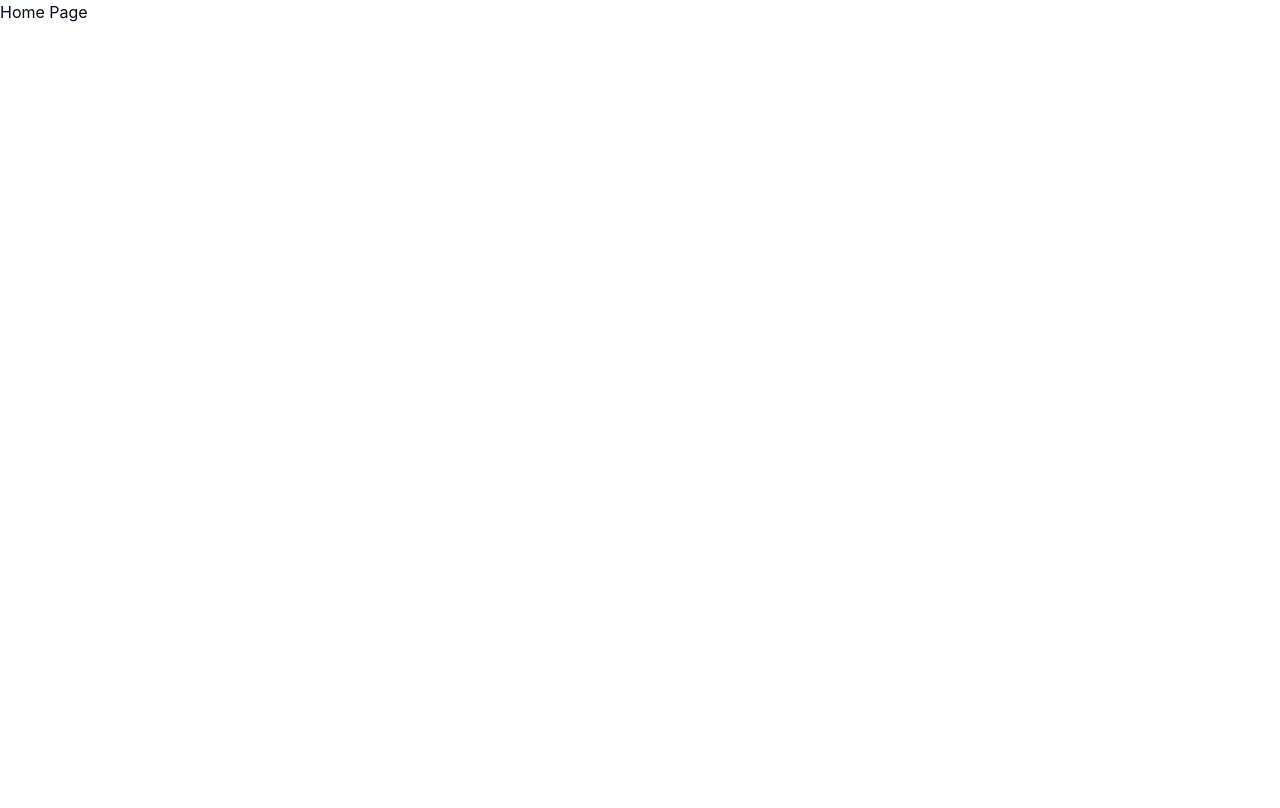
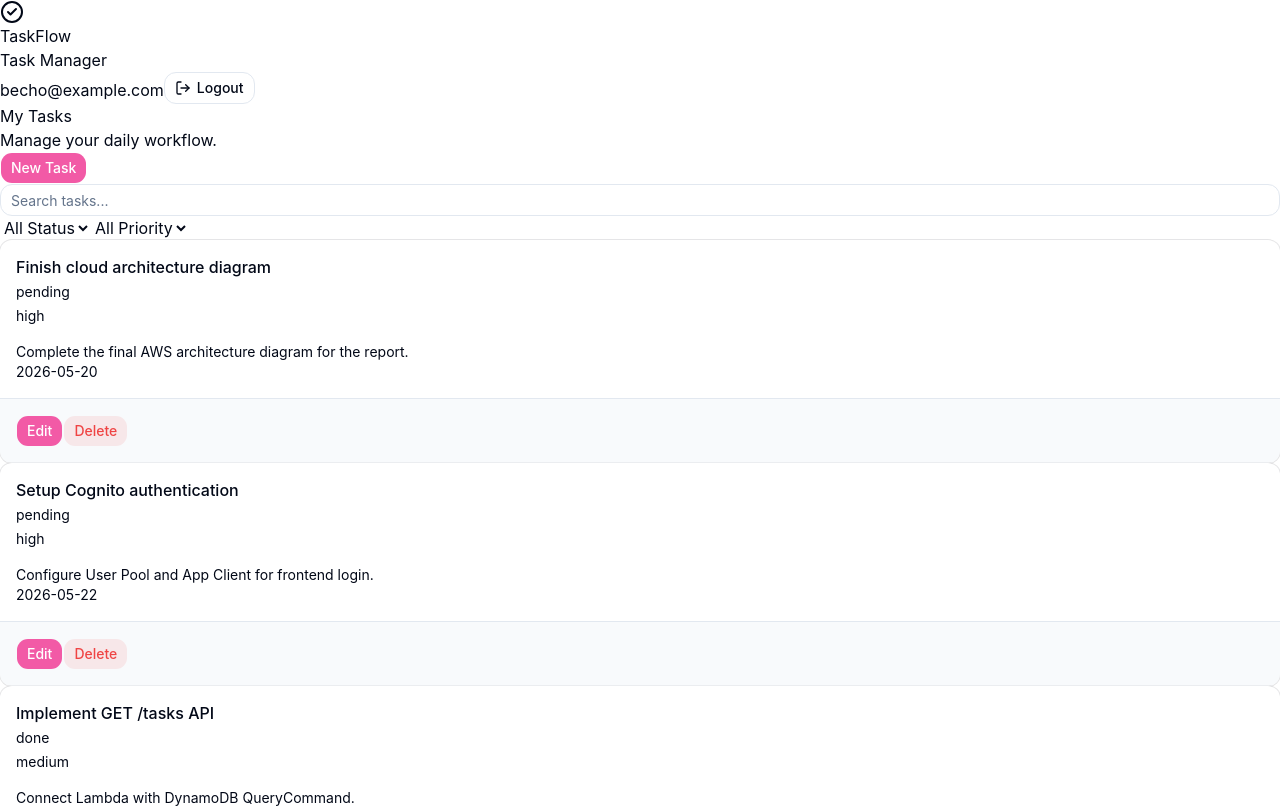
Before and after one commit to thang-ngquoc/task-manager, a React app in the folder frontend/: page / in a window 1280 px wide. Shown: the top 808 px of the page. Built offline with nearby package versions, Linux system fonts and the light colour scheme; the HTML template or start-up script is replaced by a standard one.

Commit message:
feat(fe): add dashboard layout, filter and task card layout

```diff
--- a/frontend/src/App.jsx
+++ b/frontend/src/App.jsx
@@ -1,5 +1,5 @@
 import { Routes, Route } from 'react-router-dom'
-import HomePage from './pages/HomePage'
+import DashboardPage from './pages/DashboardPage'
 import SignupPage from './pages/SignupPage'
 import LoginPage from './pages/LoginPage'
 import ConfirmPage from './pages/ConfirmPage'
@@ -7,7 +7,7 @@ import ConfirmPage from './pages/ConfirmPage'
 function App() {
   return (
     <Routes>
-      <Route path="/" element={<HomePage />} />
+      <Route path="/" element={<DashboardPage />} />
       <Route path="/login" element={<LoginPage />} />
       <Route path="/signup" element={<SignupPage />} />
       <Route path="/confirm" element={<ConfirmPage />} />
--- /dev/null
+++ b/frontend/src/components/layout/AppLayout.jsx
@@ -0,0 +1,12 @@
+import Header from '@/components/layout/Header'
+
+export default function AppLayout({children}) {
+    return (
+        <div>
+            <Header />
+            <main>
+                {children}
+            </main>
+        </div>
+    );
+}
--- /dev/null
+++ b/frontend/src/components/layout/Header.jsx
@@ -0,0 +1,26 @@
+import { CheckCircle2, LogOut } from "lucide-react";
+import { Button } from "../ui/button";
+
+export default function Header() {
+    return (
+        <header>
+            <div>
+                <div>
+                    <CheckCircle2 />
+                    <div>
+                        <h1>TaskFlow</h1>
+                        <p>Task Manager</p>
+                    </div>
+                </div>
+
+                <div>
+                    <span>becho@example.com</span>
+
+                    <Button variant="outline">
+                        <LogOut /> Logout
+                    </Button>
+                </div>
+            </div>
+        </header>
+    )
+}
--- /dev/null
+++ b/frontend/src/components/tasks/TaskCard.jsx
@@ -0,0 +1,22 @@
+import { Card, CardContent, CardFooter, CardHeader, CardTitle } from "@/components/ui/card";
+import { Button } from "../ui/button";
+
+export default function TaskCard({ task }) {
+    return (
+        <Card>
+            <CardHeader>
+                <CardTitle>{task.title}</CardTitle>
+                <span>{task.status}</span>
+                <span>{task.priority}</span>
+            </CardHeader>
+            <CardContent>
+                <p>{task.description}</p>
+                <p>{task.dueDate}</p>
+            </CardContent>
+            <CardFooter>
+                <Button>Edit</Button>
+                <Button variant="destructive">Delete</Button>
+            </CardFooter>
+        </Card>
+    );
+}
--- /dev/null
+++ b/frontend/src/components/tasks/TaskFilter.jsx
@@ -0,0 +1,22 @@
+import { Input } from "../ui/input";
+
+export default function TaskFilters() {
+    return (
+        <div>
+            <Input placeholder="Search tasks..." />
+
+            <select>
+                <option value="">All Status</option>
+                <option value="pending">Pending</option>
+                <option value="completed">Done</option>
+            </select>
+
+            <select>
+                <option value="">All Priority</option>
+                <option value="low">Low</option>
+                <option value="medium">Medium</option>
+                <option value="high">High</option>
+            </select>
+        </div>
+    )
+}
--- /dev/null
+++ b/frontend/src/components/tasks/TaskList.jsx
@@ -0,0 +1,11 @@
+import TaskCard from "./TaskCard";
+
+export default function TaskList({ tasks }) {
+    return (
+        <div>
+            {tasks.map((task) => (
+                <TaskCard key={task.id} task={task} />
+            ))}
+        </div>
+    );
+}
--- /dev/null
+++ b/frontend/src/data/mockTasks.js
@@ -0,0 +1,58 @@
+export const mockTasks = [
+  {
+    taskId: "1",
+    title: "Finish cloud architecture diagram",
+    description: "Complete the final AWS architecture diagram for the report.",
+    priority: "high",
+    status: "pending",
+    dueDate: "2026-05-20",
+  },
+  {
+    taskId: "2",
+    title: "Setup Cognito authentication",
+    description: "Configure User Pool and App Client for frontend login.",
+    priority: "high",
+    status: "pending",
+    dueDate: "2026-05-22",
+  },
+  {
+    taskId: "3",
+    title: "Implement GET /tasks API",
+    description: "Connect Lambda with DynamoDB QueryCommand.",
+    priority: "medium",
+    status: "done",
+    dueDate: "2026-05-18",
+  },
+  {
+    taskId: "4",
+    title: "Create login page UI",
+    description: "Build responsive login form using shadcn/ui.",
+    priority: "medium",
+    status: "done",
+    dueDate: "2026-05-19",
+  },
+  {
+    taskId: "5",
+    title: "Configure CloudFront OAC",
+    description: "Secure S3 bucket access through CloudFront only.",
+    priority: "high",
+    status: "pending",
+    dueDate: "2026-05-25",
+  },
+  {
+    taskId: "6",
+    title: "Write CloudWatch dashboard report",
+    description: "Document monitoring metrics and alarms.",
+    priority: "low",
+    status: "pending",
+    dueDate: "2026-05-28",
+  },
+  {
+    taskId: "7",
+    title: "Test API authorization",
+    description: "Verify unauthorized requests return 401.",
+    priority: "medium",
+    status: "pending",
+    dueDate: "2026-05-21",
+  },
+];
--- /dev/null
+++ b/frontend/src/pages/DashboardPage.jsx
@@ -0,0 +1,23 @@
+import AppLayout from "@/components/layout/AppLayout";
+import TaskFilters from "@/components/tasks/TaskFilter";
+import TaskList from "@/components/tasks/TaskList";
+import { Button } from "@/components/ui/button";
+import { mockTasks } from "@/data/mockTasks";
+
+export default function DashboardPage() {
+    return (
+        <AppLayout>
+            <div>
+                <div>
+                    <h1>My Tasks</h1>
+                    <p>Manage your daily workflow.</p>
+                </div>
+
+                <Button>New Task</Button>
+            </div>
+
+            <TaskFilters />
+            <TaskList tasks={mockTasks} />
+        </AppLayout>
+    );
+}
--- a/frontend/src/pages/HomePage.jsx
+++ /dev/null
@@ -1,7 +0,0 @@
-export default function HomePage() {
-    return (
-        <div>
-            <h1>Home Page</h1>
-        </div>
-    );
-}
--- a/frontend/src/pages/LoginPage.jsx
+++ b/frontend/src/pages/LoginPage.jsx
@@ -1,5 +1,5 @@
 import LoginForm from "@/components/auth/LoginForm";
-import AuthLayout from "@/components/layouts/AuthLayout";
+import AuthLayout from "@/components/layout/AuthLayout";
 
 export default function LoginPage() {
     return (
--- a/frontend/src/pages/SignupPage.jsx
+++ b/frontend/src/pages/SignupPage.jsx
@@ -1,5 +1,5 @@
 import SignupForm from "@/components/auth/SignupForm";
-import AuthLayout from "@/components/layouts/AuthLayout";
+import AuthLayout from "@/components/layout/AuthLayout";
 
 export default function SignupPage() {
     return (
```
Also changed, not shown: frontend/src/components/layout/AuthLayout.jsx (renamed from frontend/src/components/layouts/AuthLayout.jsx).
